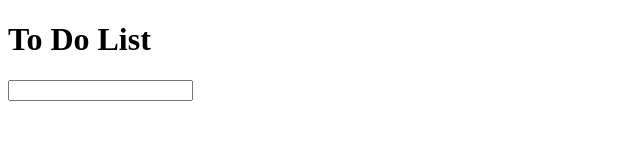
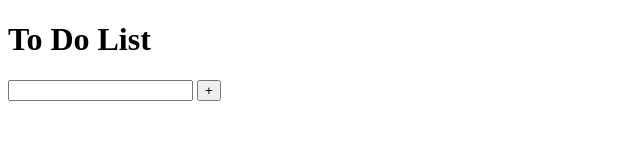
Before and after one commit to Thuotracy/to-do-list-js, a plain HTML site: page index.html in a window 1280 px wide. Shown: the full height of the page, 0-640 px from the left. Drawn offline with Linux system fonts and the light colour scheme.

Commit message:
created an addToDo button

```diff
--- a/index.html
+++ b/index.html
@@ -12,6 +12,7 @@
     <script src="main.js"></script>
     <div id="container">
         <input id="inputField" type="text">
+        <button id="addToDo">+</button>
 
     </div>
 </body>
```
